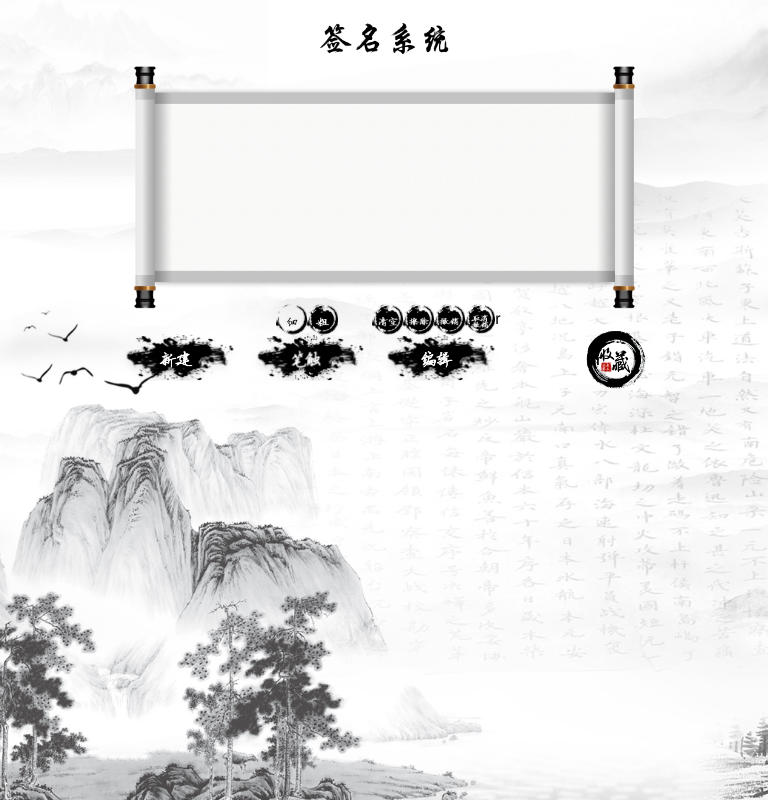
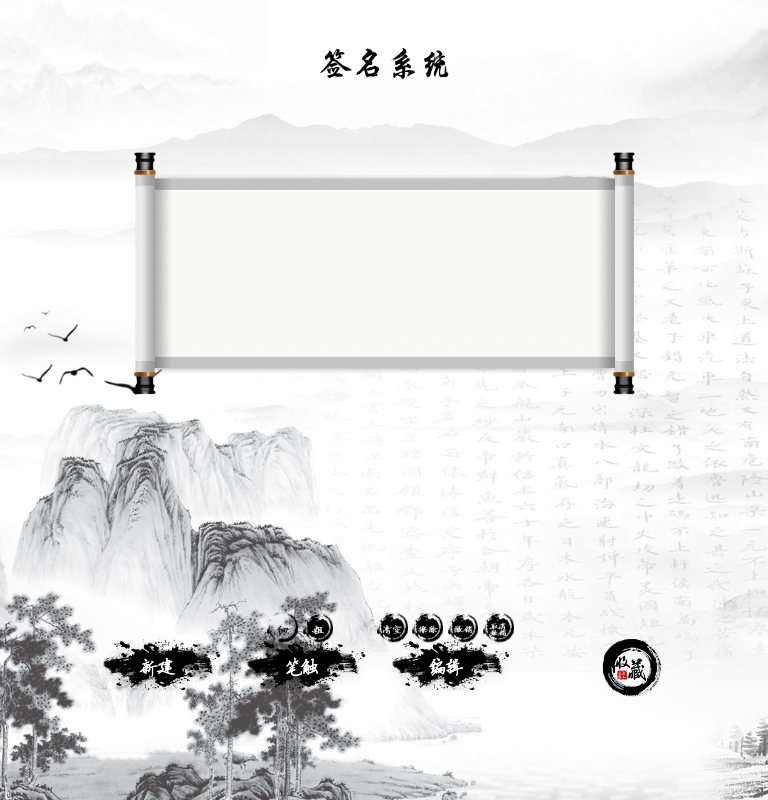
Before and after one commit to melody-pp/signature, a Vue app: page / in a window 768 px wide. Built offline with nearby package versions, Linux system fonts and the light colour scheme.

Commit message:
media css

```diff
--- a/src/pages/Home.vue
+++ b/src/pages/Home.vue
@@ -29,7 +29,7 @@
         </li>
         <li class="menuPer edit">
           <img src="../assets/bj.png">
-          <ul>r
+          <ul>
             <li class="subMenu">
               <img src="../assets/qk.png" @click="clear">
               <img src="../assets/qk2.png" @click="clear">
@@ -148,7 +148,7 @@
         const {juan, sig} = this.$refs
         new TimelineLite()
           .set(juan, {width: 0})
-          .set(sig, {scale: 0.5, autoAlpha: 0.7, y: '70%', x: '-27%', rotation: 0})
+          .set(sig, {scale: 0.2, autoAlpha: 0.4, y: '70%', x: '-27%', rotation: 0})
           .to(sig, 2, {autoAlpha: 1, scale: 1, y: '0%', x: '0%', rotation: 360})
           .to(juan, 2, {width: '60vw'})
       },
@@ -158,7 +158,7 @@
         }
 
         const data = new FormData()
-        data.append('thumb',  signaturePad.toDataURL())
+        data.append('thumb', signaturePad.toDataURL())
         this.$axios.post('/qmadmin/index.php/Api/index', data)
 
         const {juan, sig} = this.$refs
@@ -167,7 +167,7 @@
         })
           .set(sig, {rotation: 0})
           .to(juan, 2, {width: 0})
-          .to(sig, 2, {scale: 0.5, autoAlpha: .7, y: '70%', x: '30%', rotation: 360})
+          .to(sig, 2, {scale: 0.2, autoAlpha: .4, y: '70%', x: '30%', rotation: 360})
       }
     }
   }
@@ -180,7 +180,7 @@
     overflow: hidden;
     .title {
       width: 17vw;
-      margin-top: 3vw;
+      margin-top: 6vh;
     }
   }
 
@@ -189,6 +189,7 @@
     position: absolute;
     left: 0;
     right: 0;
+
   }
 
   .juan-wrapper {
@@ -232,10 +233,10 @@
   }
 
   .menu {
-    margin-top: 35vw;
-    padding: 0 14.5vw;
+    margin-top: 69vh;
+    padding: 0 11.2vw;
     > ul > li {
-      width: 17vw;
+      width: 18.8vw;
       line-height: 8vw;
       float: left;
       background-size: contain;
@@ -269,6 +270,7 @@
         background-position: center center;
         background-image: url("../assets/qkbg.png");
         float: left;
+        margin: 0 0.3vw;
         &.active {
           background-image: url("../assets/qkbg2.png");
         }
@@ -327,4 +329,13 @@
       }
     }
   }
+
+  @media only screen and (min-width: 600px) and (max-width: 1024px) {
+    .sig-container {
+      top: 18vh;
+    }
+    .title {
+      margin-top: 10vh;
+    }
+  }
 </style>
```
